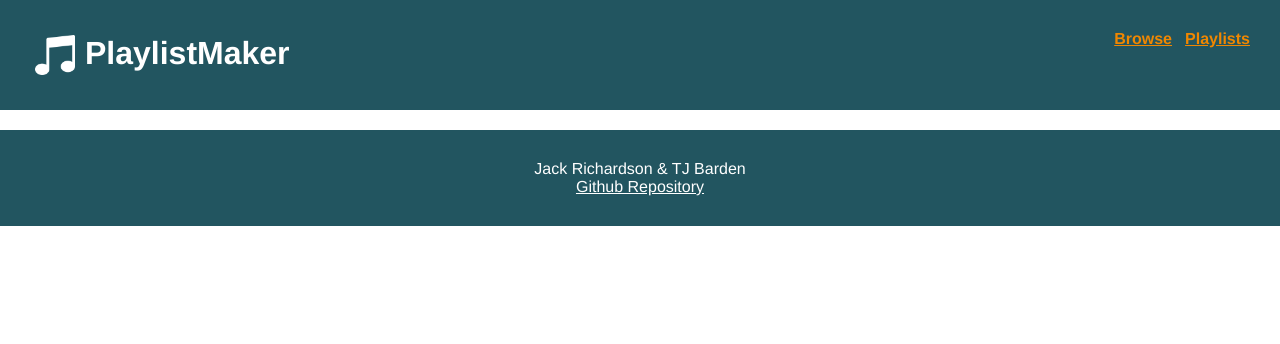
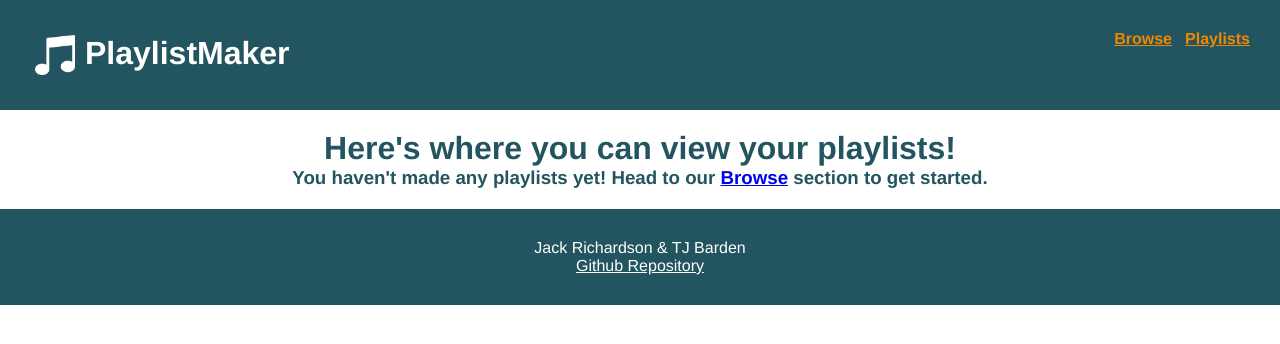
Before and after one commit to jackrich11/playlistMaker, a Vue app: page /playlists in a window 1280 px wide. Shown: the top 344 px of the page. Built offline with nearby package versions, Linux system fonts and the light colour scheme.

Commit message:
Added PlaylistList function

```diff
--- a/src/App.vue
+++ b/src/App.vue
@@ -7,8 +7,8 @@
         <h1>PlaylistMaker</h1>
       </div>
       <div id="nav-links">
-        <router-link to="/">Browse</router-link> |
-        <router-link to="/browse">Playlists</router-link>
+        <router-link to="/browse">Browse</router-link> |
+        <router-link to="/playlists">Playlists</router-link>
       </div>
     </div>
     <router-view/>
--- /dev/null
+++ b/src/components/PlaylistList.vue
@@ -0,0 +1,30 @@
+<template>
+    <div id="wrapper">
+        <h3 v-if="playlists.length === 0">You haven't made any playlists yet! Head to our <router-link to="/browse">Browse</router-link> section to get started.</h3>
+        <h3 v-else-if="playlists.length === 1">You currently have {{playlists.length}} playlist!</h3>
+        <h3 v-else>You currently have {{playlists.length}} playlists!</h3>
+
+        <div id="playlist-box" v-for="playlist in playlists" :key="playlist.name">
+            <p><strong>{{playlist.name}}</strong></p>
+            <ol>
+                <li v-for="song in playlist.songs" :key="song.name">{{song.title}}</li>
+            </ol>
+        </div>
+    </div>
+</template>
+
+<script>
+export default {
+    name: 'PlaylistList',
+    props: {
+        playlists: Array
+    },
+    data() {
+        return {}
+    }
+}
+</script>
+
+<style scoped>
+
+</style>
--- a/src/components/SongList.vue
+++ b/src/components/SongList.vue
@@ -4,12 +4,14 @@
         <div id="input-box">
             <input v-model="playlist" placeholder="Playlist Name">
             <button v-if="playlist === ''" id="add-playlist">Add {{playlist}}</button>
-            <button v-else id="add-playlist">Add '{{playlist}}' to your list</button>
+            <button v-else id="add-playlist" @click="addPlaylist">Add '{{playlist}}' to your list</button>
         </div>
 
         <p v-for="select in selectedSongs" :key="select.title"><strong>{{select.title}}</strong></p>
         <p v-if="selectedSongs.length === 0">Select some songs to get started!</p>
+        <p v-else-if="selectedSongs.length === 1"><em>(so far you have a total of {{selectedSongs.length}} song)</em>:</p>
         <p v-else><em>(so far you have a total of {{selectedSongs.length}} songs)</em>:</p>
+
         <div id="song-list">
             <div v-for="song in songs" :key="song.title">
                 <div id="song-box">
@@ -39,7 +41,8 @@ export default {
   data() {
       return {
           playlist: '',
-          selectedSongs: []
+          selectedSongs: [],
+
       }
   },
   methods: {
@@ -55,6 +58,21 @@ export default {
               this.selectedSongs.splice(songIndex, 1);
           }
       },
+      addPlaylist()
+      {
+          let newPlaylist = {
+              name: this.playlist,
+              songs: this.selectedSongs
+          }
+
+          if(this.selectedSongs.length !== 0)
+          {
+            this.$root.$data.playlists.push(newPlaylist);
+            this.playlist = '';
+          }
+
+          console.log(newPlaylist);
+      }
   }
 }
 </script>
--- a/src/router/index.js
+++ b/src/router/index.js
@@ -2,17 +2,15 @@ import Vue from 'vue'
 import VueRouter from 'vue-router'
 import Browse from '../views/Browse.vue'
 import About from '../views/About.vue'
+import Playlists from '../views/Playlists.vue'
 
 Vue.use(VueRouter)
 
 const routes = [
   {
-    path: '/',
+    path: '/browse',
     name: 'Browse',
     component: Browse,
-    meta: {
-      title: "Playlist Maker",
-    }
   },
   {
     path: '/about',
@@ -23,6 +21,11 @@ const routes = [
     component: About
     //component: () => import(/* webpackChunkName: "about" */ '../views/About.vue')
   },
+  {
+    path: '/playlists',
+    name: Playlists,
+    component: Playlists
+  }
 
 ]
 
--- /dev/null
+++ b/src/views/Playlists.vue
@@ -0,0 +1,32 @@
+<template>
+    <div id="wrapper">
+        <h1>Here's where you can view your playlists!</h1>
+        <PlaylistList :playlists="playlists"/>
+
+
+    </div>
+</template>
+
+<script>
+import PlaylistList from '../components/PlaylistList.vue'
+
+export default {
+    name: 'Playlists',
+    components: {
+        PlaylistList
+    },
+    data() {
+        return {
+
+        }
+    },
+    computed: {
+        numPlaylists() {
+            return this.$root.$data.playlists;
+        },
+        playlists() {
+            return this.$root.$data.playlists;
+        }
+    }
+}
+</script>
```
